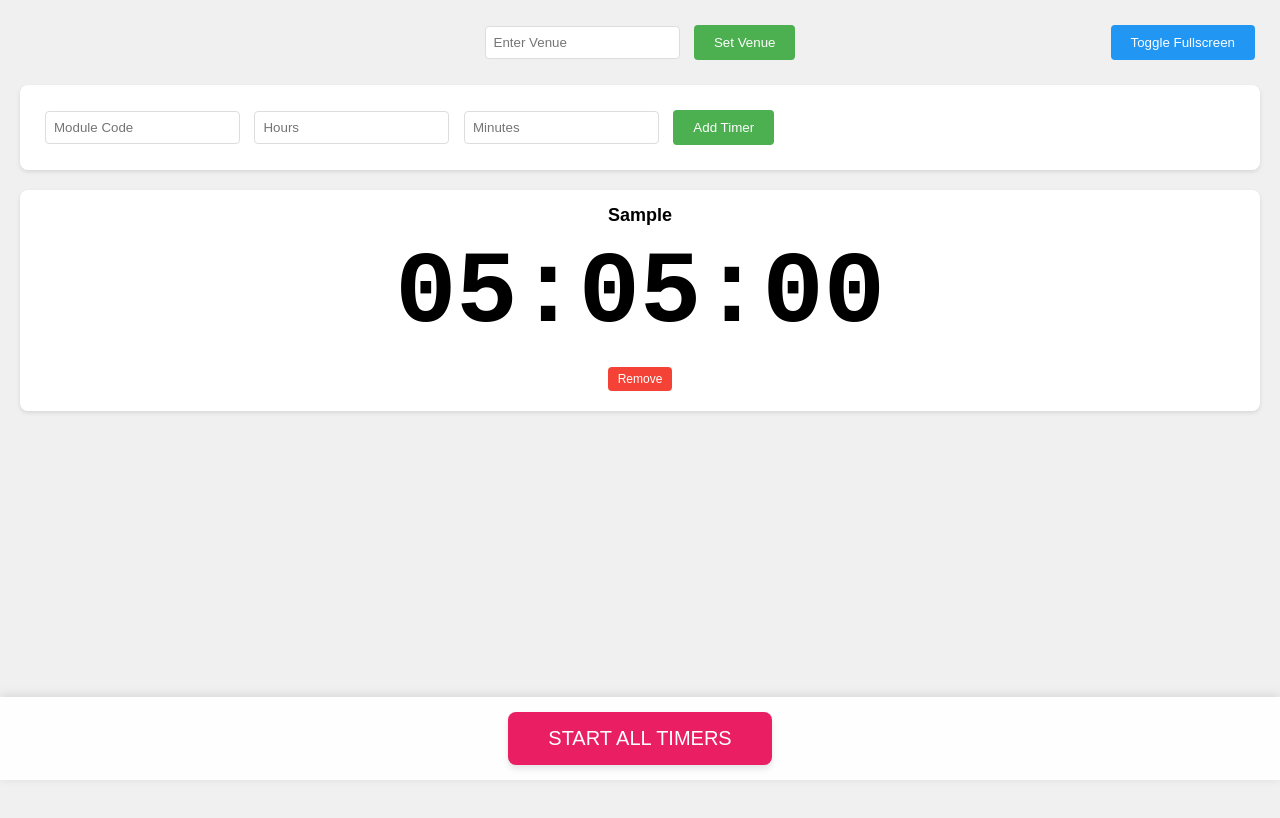
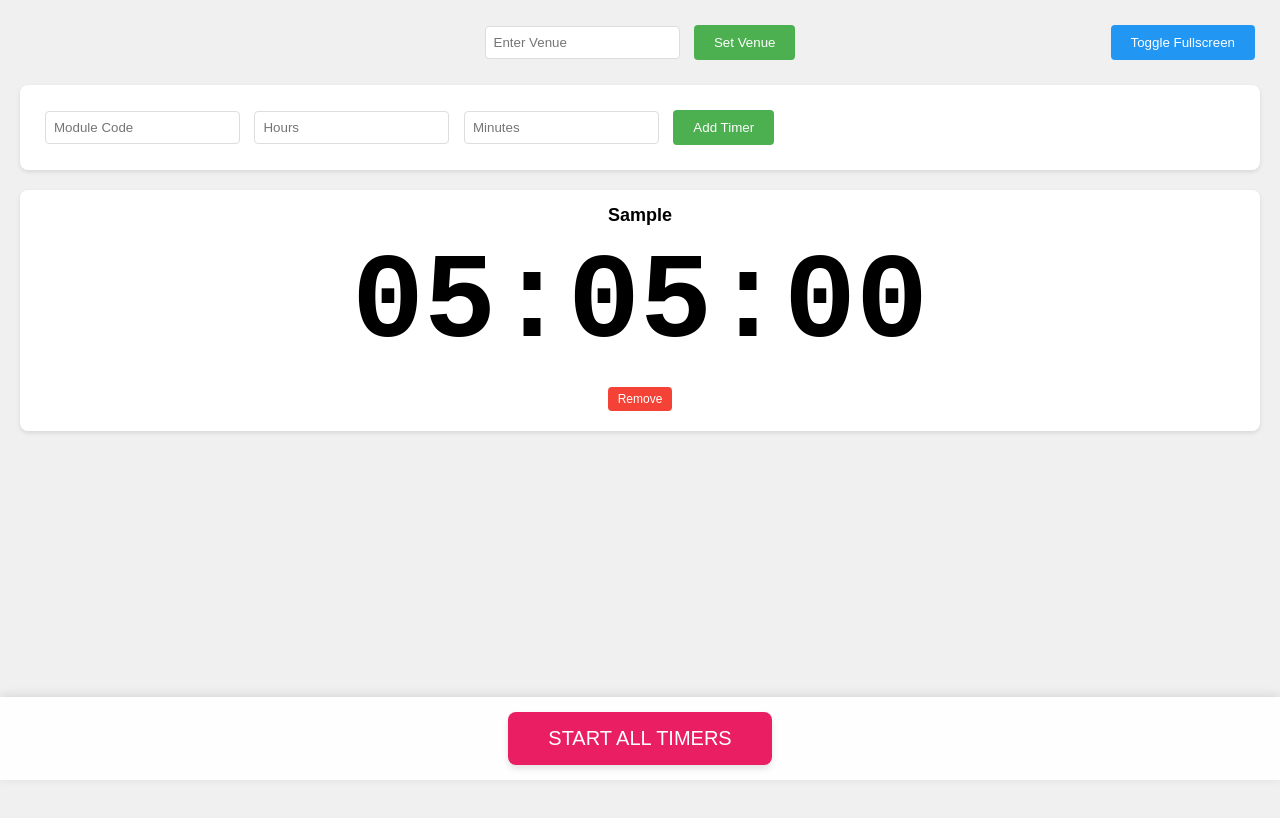
Before and after one commit to Eron-Minsk/timer, a plain HTML site: page index.htm in a window 1280 px wide. Both pictures are taken after typing "Sample", "5", "5" into the empty fields and a click on the button "Add Timer". Drawn offline with Linux system fonts and the light colour scheme.

Commit message:
Update index.htm

```diff
--- a/index.htm
+++ b/index.htm
@@ -56,7 +56,7 @@
         }
 
         .time-display {
-            font-size: 102px;
+            font-size: 120px;
             font-weight: bold;
             margin: 10px 0;
             font-family: monospace;
```
